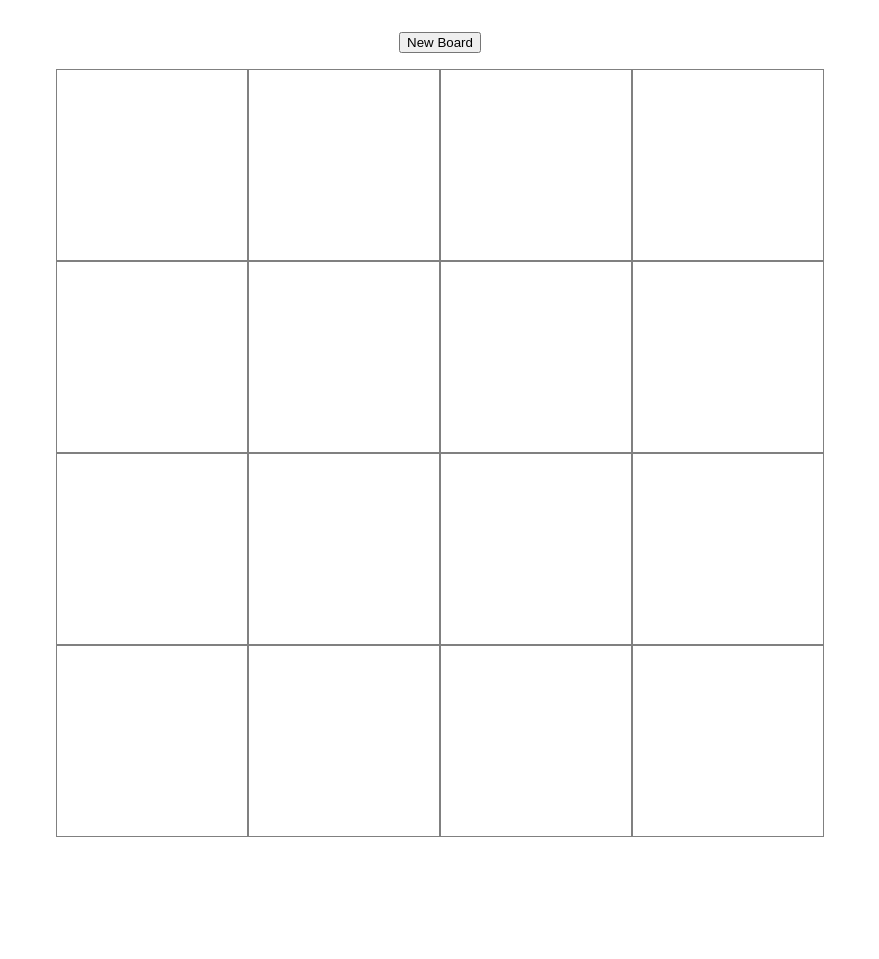
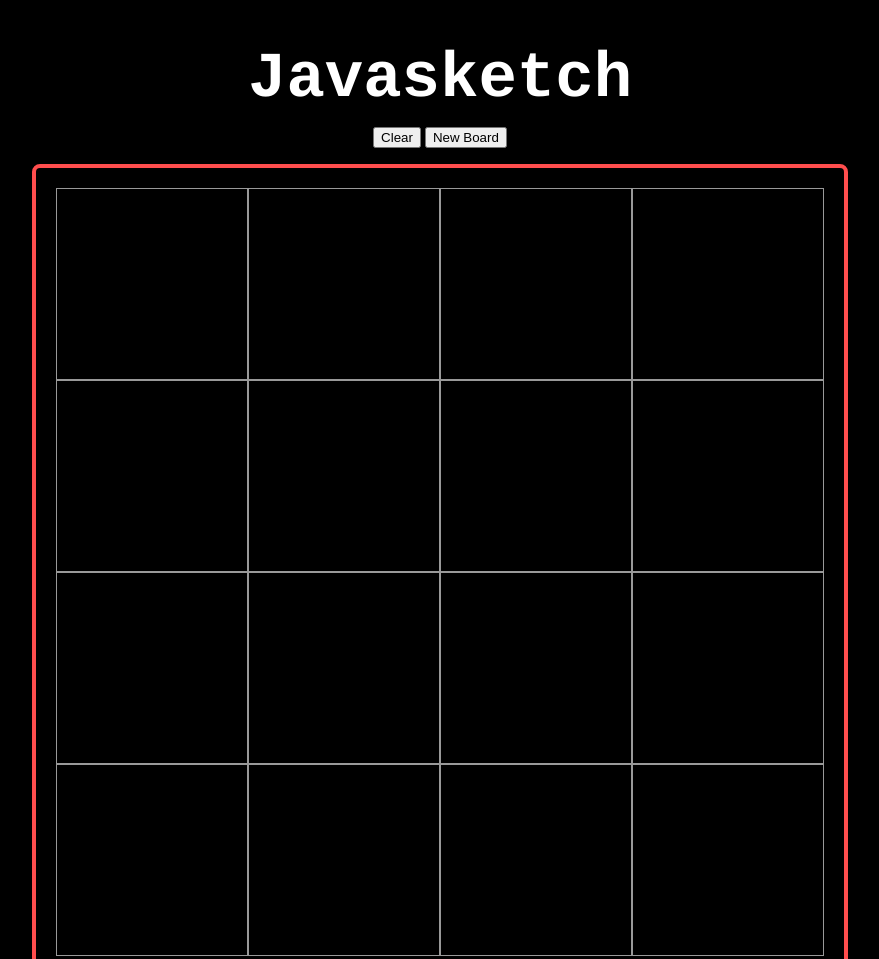
Before and after one commit to austinsley/javasketch, a plain HTML site: page index.html in a window 1280 px wide. Shown: the top 959 px of the page, without its empty margins (200-1079 px from the left). Before the commit the page ends 845 px from the top, so only its background shows below. Drawn offline with nearby package versions, Linux system fonts and the light colour scheme.

Commit message:
Table size limited to 100, separate buttons, better looking page

```diff
--- a/app.js
+++ b/app.js
@@ -1,5 +1,4 @@
 $(document).ready(function(){
-	/* Draw Grid */
 
 	var createPad = function(x){
 		var boxSize = $('#container').width() / x - 2;
@@ -7,27 +6,44 @@ $(document).ready(function(){
 	    for (var j = 0; j < x; j++){
 	      $('<div class="boxes"></div>').appendTo('#container');
 	    };
-	    $('<br>').appendTo('#container');
+	    $('<div class=lineBrk></div>').appendTo('#container');
 		};
 		$('.boxes').css('height',boxSize);
 		$('.boxes').css('width',boxSize);
 	};
 
+	/* Draws initial grid */
 	createPad(4);
 
+	/*Buttons*/
+	$('#clear').click(function(){
+		$('.boxes').css('background-color','black');
+	});
 
-	/*Clears drawing*/
-	$('button').click(function(){
+	$('#new').click(function(){
 		$('#container').empty();
-		createPad(prompt('What size would you like?'));
+		var newSize = prompt('What size would you like?');
+		var checkNewSize = function(size){
+			if (isNaN(size)){
+				size = prompt("That's not a number, try again.");
+				checkNewSize(size);
+			}
+			else if (size <= 0 || size >= 100){
+				size = prompt("That's not a valid size, try again.");
+				checkNewSize(size);
+			}
+			else {createPad(size)};
+		};
+		checkNewSize(newSize);
+
 		$('.boxes').mouseover(function(){
-			$(this).css('background-color','black');
+			$(this).css('background-color','#006bb3');
 		});
 	});
 
 
-	/*Turns squares black*/
+	/*Colors squares*/
 	$('.boxes').mouseover(function(){
-		$(this).css('background-color','black');
+		$(this).css('background-color','#006bb3');
 	});
 });
--- a/index.html
+++ b/index.html
@@ -8,9 +8,11 @@
   </head>
   <body>
     <div id=setup>
-      <button>
-        New Board
+      <h1>Javasketch</h1>
+      <button id="clear">
+        Clear
       </button>
+      <button id='new'>New Board</button>
     </div>
 
     <div id='container'>
--- a/stylesheet.css
+++ b/stylesheet.css
@@ -1,5 +1,16 @@
+body {
+  background-color: black;
+}
+
 div {
   display: block;
+}
+
+h1 {
+  color:white;
+  font-family: Courier;
+  font-size: 64px;
+  margin-bottom: 0px;
 }
 
 #setup {
@@ -8,14 +19,22 @@ div {
   margin-bottom: 16px;
   text-align: center;
 }
+
 .boxes {
-	background-color: white;
+	background-color: black;
 	float: left;
-	border: 1px solid grey;
+	border: 1px solid #999;
 }
 
 #container {
 	overflow: auto;
 	width: 768px;
 	margin: auto;
-};
+  padding: 20px;
+  border: 4px solid #ff4d4d;
+  border-radius: 8px;
+}
+
+button {
+  margin-top: 12px;
+}
```
